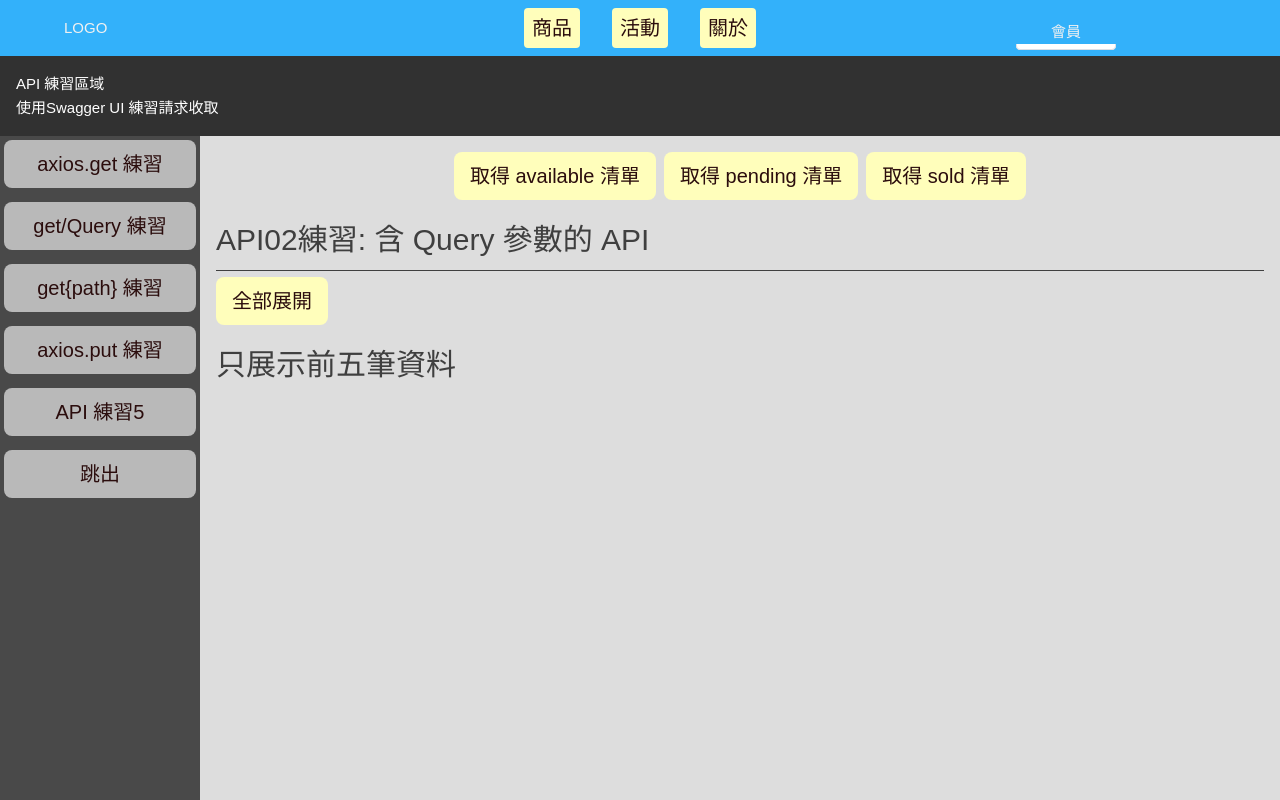
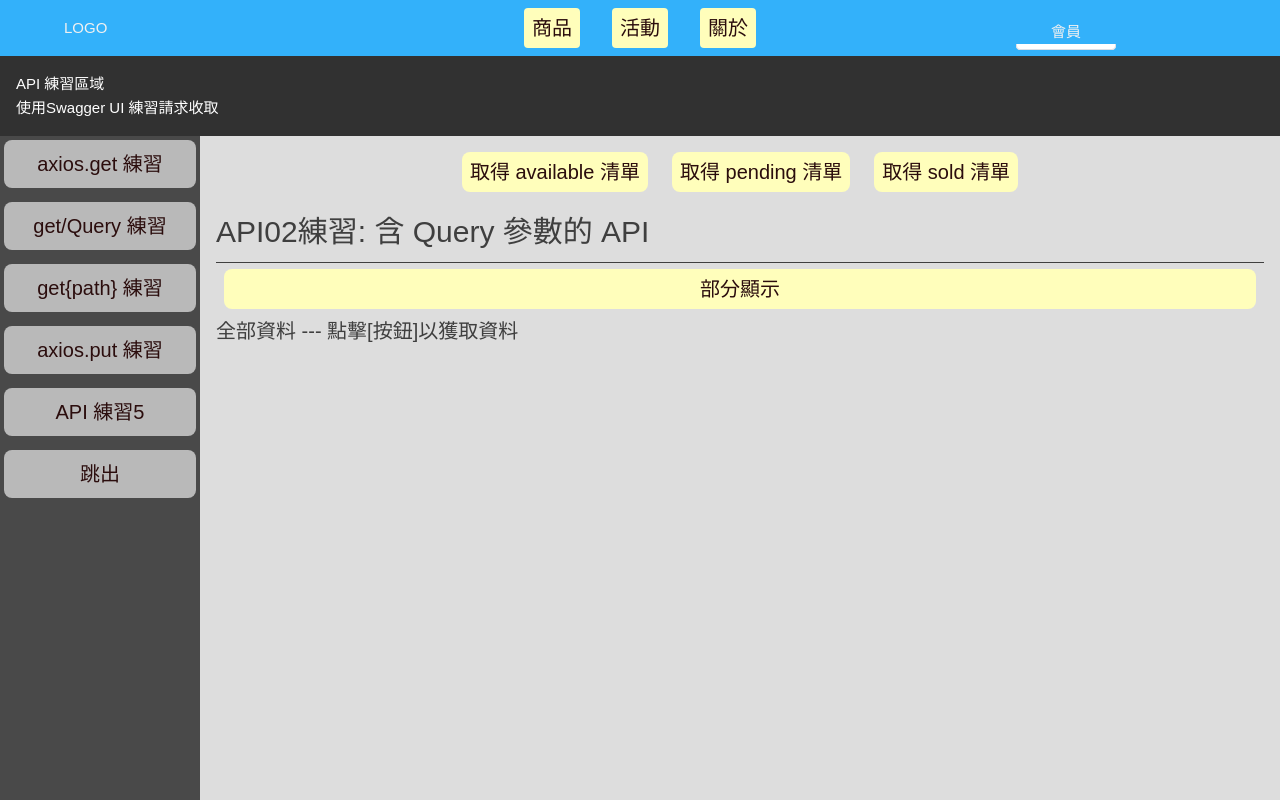
Before and after one commit to xcia4899/Login-practive02, a Vue app: page /homepage/testApi02 in a window 1280 px wide. Built offline with nearby package versions, Linux system fonts and the light colour scheme.

Commit message:
更新細節

```diff
--- a/src/composables/useFetchStateShow.ts
+++ b/src/composables/useFetchState.ts
@@ -2,16 +2,16 @@ import { ref } from "vue";
 //讀取顯示開關
 export function useFetchState() {
   const openContent = ref(true);
-  const errMessage = ref("點擊按鈕以獲取資料");
+  const showMessage = ref("點擊[按鈕]以獲取資料");
 
   const setState = (isOpen: boolean, message: string) => {
     openContent.value = isOpen;
-    errMessage.value = message;
+    showMessage.value = message;
   };
 
   return {
     openContent,
-    errMessage,
+    showMessage,
     setState
   };
 }
--- a/src/pages/homepage/testApi01.vue
+++ b/src/pages/homepage/testApi01.vue
@@ -6,9 +6,10 @@
 
     <h3>API01練習: axios.get</h3>
     <hr />
+    <h3>{{ showMessage }}</h3>
     <div class="test-body">
       <div>不可用使用的數量：{{ getStoreData.unavailable }}</div>
-      <div >總數量:{{ total }}</div>
+      <div>總數量:{{ total }}</div>
       <br />
       <button @click="openContent = !openContent">
         {{ openContent ? "隱藏" : "顯示" }}
@@ -27,9 +28,12 @@
 import axios from "axios";
 import { ref, computed } from "vue";
 import { useRoute } from "vue-router";
+import { useFetchState, sleep } from "@/composables/useFetchState";
+
+const { openContent, showMessage, setState } = useFetchState();
 
 const route = useRoute();
-const openContent = ref(false);
+// const openContent = ref(false);
 // console.log(route.params.id); // 123
 
 const total = computed(() => {
@@ -39,12 +43,15 @@ const total = computed(() => {
 const getStoreData = ref<Record<string, number>>({});
 
 const getStoreInventory = async () => {
+  setState(true, "讀取中...");
+  await sleep(300);
   try {
     const res = await axios.get(
       "https://petstore.swagger.io/v2/store/inventory"
     );
     getStoreData.value = res.data;
     openContent.value = true;
+    setState(true, "已取得資料");
     console.log("內容:", getStoreData.value);
   } catch (err) {
     console.log("失敗:", err);
@@ -86,9 +93,9 @@ hr {
     gap: 6px;
     padding: 6px;
     margin-top: 12px;
-    .item{
+    .item {
       padding: 4px;
-      border: 1px solid ;
+      border: 1px solid;
     }
   }
 }
--- a/src/pages/homepage/testApi02.vue
+++ b/src/pages/homepage/testApi02.vue
@@ -1,46 +1,42 @@
 <template>
   <div class="test-page">
     <div class="test-top">
-      <button type="button" @click="findPetsByStatus('available')">
+      <button type="button" @click="getPets('available')">
         取得 available 清單
       </button>
-      <button type="button" @click="findPetsByStatus('pending')">
+      <button type="button" @click="getPets('pending')">
         取得 pending 清單
       </button>
-      <button type="button" @click="findPetsByStatus('sold')">
-        取得 sold 清單
-      </button>
+      <button type="button" @click="getPets('sold')">取得 sold 清單</button>
     </div>
     <h3>API02練習: 含 Query 參數的 API</h3>
     <hr />
-    <div v-if="!openContent && petList.length >= 2">
-      <!-- <div>前五筆資料</div> -->
-      <div class="showTwo">
-        <div
-          v-for="(pet, index) in petList.slice(0, 5)"
-          :key="pet.id"
-          class="itemTop"
-        >
-          <div class="id">No. {{ index + 1 }}：{{ pet.id }}</div>
-          <div class="name">Name: {{ pet.name }}</div>
-        </div>
-      </div>
-    </div>
     <button @click="openContent = !openContent">
       {{ openContent ? "部分顯示" : "全部展開" }}
     </button>
-    <div class="test-body">
-      <!-- 有資料才顯示列表 -->
-
-      <div v-if="openContent">
-        <h3>全部資料</h3>
-        <div v-for="(pet, index) in petList" :key="pet.id" class="item">
+    <h4></h4>
+    <div class="message">
+      {{ openContent ? "全部資料" : "前五筆資料" }} --- {{ showMessage }}
+    </div>
+    <div v-if="!openContent">
+      <div
+        v-for="(pet, index) in petList.slice(0, 5)"
+        :key="`${pet.id}-${index}`"
+        class="item"
+      >
         <div class="id">no.{{ index + 1 }}：{{ pet.id }}</div>
         <div class="name">{{ pet.name }}</div>
       </div>
     </div>
-      <!-- 除錯用：沒有資料時的提示 -->
-      <h3 v-else>只展示前五筆資料</h3>
+    <div v-else class="test-body">
+      <div
+        v-for="(pet, index) in petList"
+        :key="`${pet.id}-${index}`"
+        class="item"
+      >
+        <div class="id">no.{{ index + 1 }}：{{ pet.id }}</div>
+        <div class="name">{{ pet.name }}</div>
+      </div>
     </div>
   </div>
 </template>
@@ -48,25 +44,41 @@
 <script setup lang="ts">
 import { ref } from "vue";
 import axios from "axios";
+import { useFetchState, sleep } from "@/composables/useFetchState";
 
+const { openContent, showMessage, setState } = useFetchState();
+
+type typePet = "available" | "pending" | "sold";
 interface Pet {
   id: number;
   name: string;
-  status: "available" | "pending" | "sold";
+  status: typePet;
 }
 
 const petList = ref<Pet[]>([]);
-const openContent = ref(false);
+// const openContent = ref(false);
 
-const findPetsByStatus = async (status: "available" | "pending" | "sold") => {
+//獲取API資料
+const fetchPets = async (status: typePet) => {
   const { data } = await axios.get<Pet[]>(
     "https://petstore.swagger.io/v2/pet/findByStatus",
-    {
-      params: { status },
+    { params: { status } }
+  );
+  return data;
+};
+
+//選擇狀態
+const getPets = async (status: typePet) => {
+  setState(true, `正在取得 ${status} 中...`);
+  await sleep(400); //設定最短讀取時間
+  try {
+    const data = await fetchPets(status);
+    petList.value = data;
+    setState(true, `已取得${status}資料，共 ${data.length} 筆`);
+  } catch (err) {
+    console.log(err);
+    setState(true, `錯誤:無法取得${status}資料`);
   }
-  );
-  petList.value = data;
-  //   openContent.value = true        // 抓到資料後順便打開列表
 };
 </script>
 
@@ -77,9 +89,21 @@ h3 {
 hr {
   margin: 6px 0;
 }
+.message {
+  font-size: 20px;
+  margin: 6px 0;
+}
+button {
+  // height: 0px;
+  padding: 4px 8px;
+  margin: 0 8px 0 ;
+}
 .test-page {
   padding: 16px;
   background: #ddd;
+  display: flex;
+  flex-direction: column; // ★ 讓下面能吃滿剩餘空間
+  height: calc(100vh - 80px - 56px); // ★ 必須要有高度基準
 
   .test-top {
     margin-bottom: 16px;
@@ -87,27 +111,17 @@ hr {
     justify-content: center;
     gap: 8px;
   }
-  .showTwo {
-    display: flex;
-    justify-content: center;
-    gap: 6px;
-    .itemTop {
-      border: 1px solid #000;
-      margin: 6px 0;
-      padding: 4px 8px;
-    }
+
+  .test-body {
+    flex: 1;
+    overflow-y: auto;
+    overflow-x: hidden;
   }
 
-  .test-body {
-    margin-top: 16px;
-    height: 500px;
-    overflow-y: auto;
-    overflow-x: hidden;
   .item {
     border: 1px solid #000;
     margin: 6px 0;
     padding: 4px 8px;
   }
 }
-}
 </style>
--- a/src/pages/homepage/testApi03.vue
+++ b/src/pages/homepage/testApi03.vue
@@ -9,7 +9,7 @@
 
     <div class="test-body">
       <!-- 有資料的情況 -->
-       <h3>{{ errMessage }}</h3>
+       <h3>{{ showMessage }}</h3>
       <div v-if="  petData">
 
         <p><b>ID</b>：{{ petData.id }}</p>
@@ -33,14 +33,14 @@
 <script setup lang="ts">
 import { ref } from "vue";
 import axios from "axios";
-import { useFetchState ,sleep} from "@/composables/useFetchStateShow";
+import { useFetchState ,sleep} from "@/composables/useFetchState";
 
-const { openContent, errMessage, setState } = useFetchState();
+const { openContent, showMessage, setState } = useFetchState();
 
 const petId = ref<number | null>(null);
 const petData = ref<any>(null);
 
-errMessage.value = "點擊『取得清單』以獲取資料";
+showMessage.value = "點擊『取得清單』以獲取資料";
 
 
 const fetchPet = async (id: number) => {
--- a/src/pages/homepage/testApi04.vue
+++ b/src/pages/homepage/testApi04.vue
@@ -9,9 +9,9 @@
     </div>
     <h3>API04練習: PUT（更新資料））&& DELETE（刪除資料）</h3>
     <hr />
-    <h3 v-if="openContent">{{ errMessage }}</h3>
+    <h3 v-if="openContent">{{ showMessage }}</h3>
     <div v-if="!openContent" class="test-body">
-      <h3>{{errMessage}}</h3>
+      <h3>{{showMessage}}</h3>
       <div class="item"><b>ID:</b>{{ statusItem.id }}</div>
       <div class="item"><b>名稱:</b>{{ statusItem.name }}</div>
       <div class="item"><b>類型:</b>{{ statusItem.status }}</div>
@@ -22,9 +22,9 @@
 <script setup lang="ts">
 import { ref } from "vue";
 import axios from "axios";
-import { useFetchState ,sleep} from "@/composables/useFetchStateShow";
+import { useFetchState ,sleep} from "@/composables/useFetchState";
 
-const { openContent, errMessage, setState } = useFetchState();
+const { openContent, showMessage, setState } = useFetchState();
 
 
 const statusItem = ref<any>({
@@ -35,7 +35,7 @@ const statusItem = ref<any>({
 const editName = ref("");
 
 const openSupporMessage = ref(false);
-errMessage.value = ("點擊'取得清單'以獲取資料");
+showMessage.value = ("點擊'取得清單'以獲取資料");
 
 
 const updatePet = (body: any) => {
```
Lines whose indentation alone changed are shown as unchanged.
